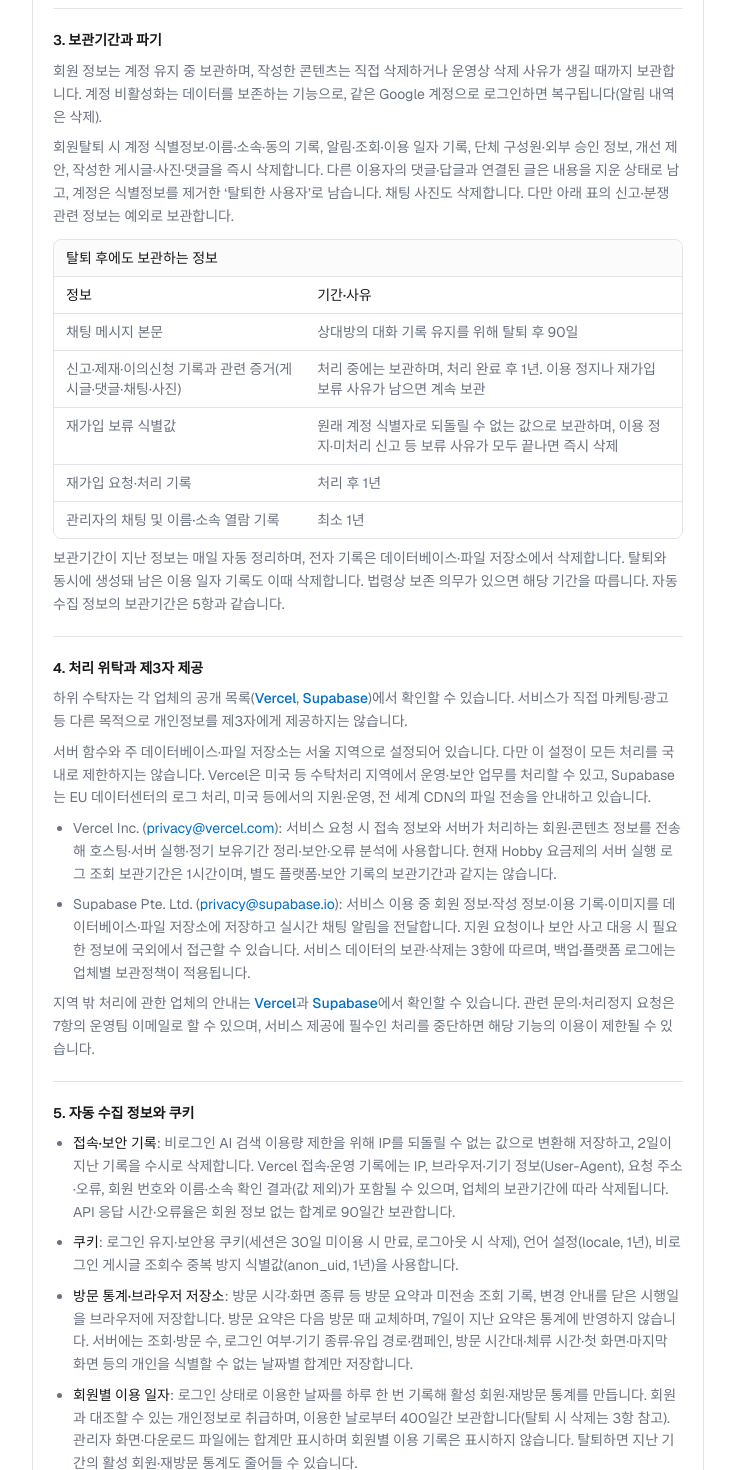
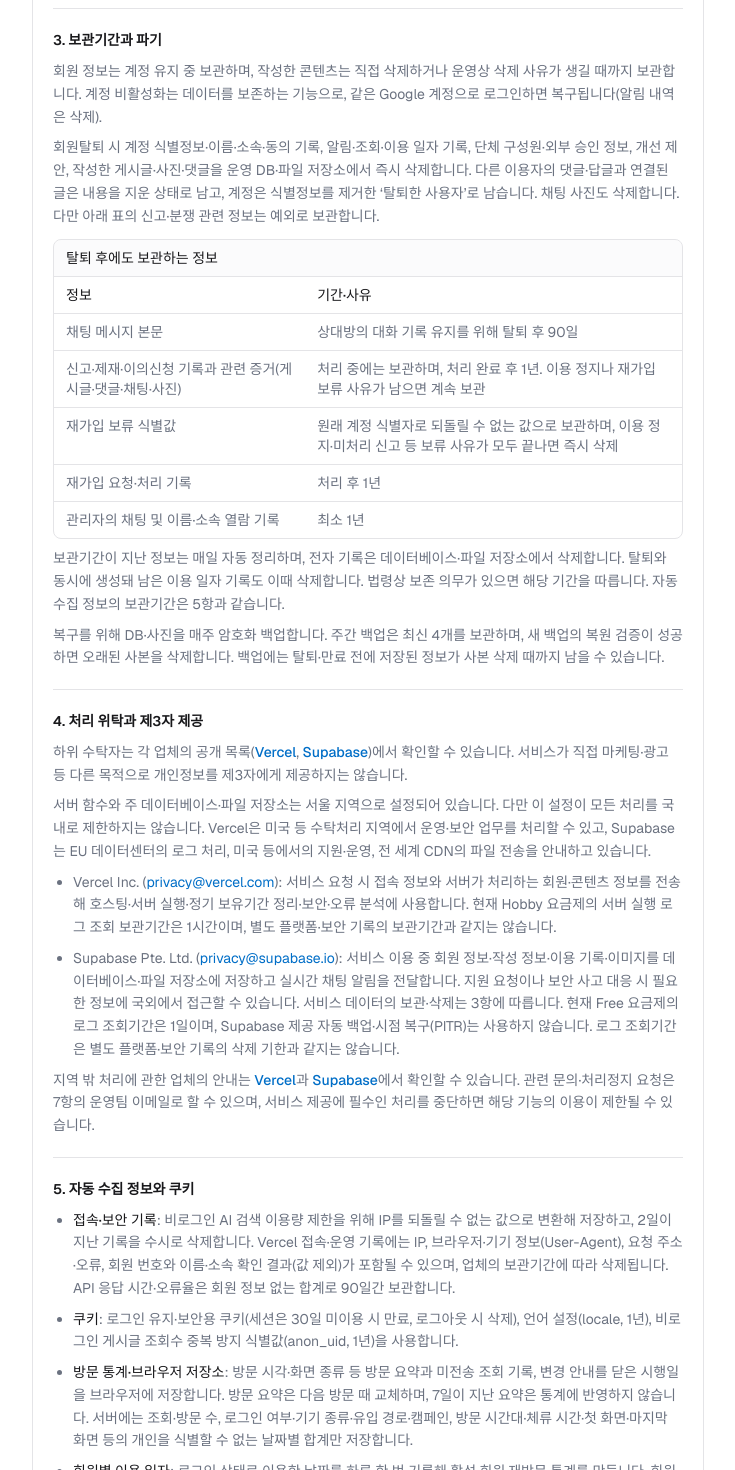
Before and after one commit to oyueo-mm/mju-lost-found, a Next.js app: page /policy/privacy in a window 1280 px wide. Shown: the part 840-2310 px from the top of the page, without its empty margins (272-1007 px from the left). Built offline with nearby package versions, Linux system fonts and the light colour scheme; no server answers.

Commit message:
docs(privacy): record ActivityDay review and confirmed platform settings

```diff
--- a/src/app/(policy)/policy/privacy/page.tsx
+++ b/src/app/(policy)/policy/privacy/page.tsx
@@ -75,7 +75,7 @@ const SECTIONS: Section[] = [
         </p>
         <p className="mt-2">
           회원탈퇴 시 계정 식별정보·이름·소속·동의 기록, 알림·조회·이용 일자 기록, 단체 구성원·외부 승인 정보, 개선 제안,
-          작성한 게시글·사진·댓글을 즉시 삭제합니다. 다른 이용자의 댓글·답글과 연결된 글은 내용을 지운 상태로 남고,
+          작성한 게시글·사진·댓글을 운영 DB·파일 저장소에서 즉시 삭제합니다. 다른 이용자의 댓글·답글과 연결된 글은 내용을 지운 상태로 남고,
           계정은 식별정보를 제거한 &lsquo;탈퇴한 사용자&rsquo;로 남습니다. 채팅 사진도 삭제합니다.
           다만 아래 표의 신고·분쟁 관련 정보는 예외로 보관합니다.
         </p>
@@ -105,6 +105,10 @@ const SECTIONS: Section[] = [
           탈퇴와 동시에 생성돼 남은 이용 일자 기록도 이때 삭제합니다. 법령상 보존 의무가 있으면 해당 기간을 따릅니다.
           자동 수집 정보의 보관기간은 5항과 같습니다.
         </p>
+        <p className="mt-2">
+          복구를 위해 DB·사진을 매주 암호화 백업합니다. 주간 백업은 최신 4개를 보관하며, 새 백업의 복원 검증이 성공하면
+          오래된 사본을 삭제합니다. 백업에는 탈퇴·만료 전에 저장된 정보가 사본 삭제 때까지 남을 수 있습니다.
+        </p>
       </>
     ),
   },
@@ -133,7 +137,9 @@ const SECTIONS: Section[] = [
             Supabase Pte. Ltd. (<a href="mailto:privacy@supabase.io" className="text-primary hover:opacity-80">privacy@supabase.io</a>):
             서비스 이용 중 회원 정보·작성 정보·이용 기록·이미지를 데이터베이스·파일 저장소에 저장하고 실시간 채팅 알림을 전달합니다.
             지원 요청이나 보안 사고 대응 시 필요한 정보에
-            국외에서 접근할 수 있습니다. 서비스 데이터의 보관·삭제는 3항에 따르며, 백업·플랫폼 로그에는 업체별 보관정책이 적용됩니다.
+            국외에서 접근할 수 있습니다. 서비스 데이터의 보관·삭제는 3항에 따릅니다. 현재 Free 요금제의 로그 조회기간은
+            1일이며, Supabase 제공 자동 백업·시점 복구(PITR)는 사용하지 않습니다. 로그 조회기간은 별도 플랫폼·보안 기록의
+            삭제 기한과 같지는 않습니다.
           </li>
         </ul>
         <p className="mt-2">
@@ -169,7 +175,8 @@ const SECTIONS: Section[] = [
           </li>
           <li>
             <strong className="font-medium text-foreground">회원별 이용 일자</strong>: 로그인 상태로 이용한 날짜를 하루
-            한 번 기록해 활성 회원·재방문 통계를 만듭니다. 회원과 대조할 수 있는 개인정보로 취급하며, 이용한 날로부터
+            한 번 기록해 활성 회원·재방문 통계를 만듭니다. 회원과 대조할 수 있는 개인정보로 취급하며, 연간 이용 추이와
+            전년 동월 비교를 위해 이용한 날로부터
             400일간 보관합니다(탈퇴 시 삭제는 3항 참고). 관리자 화면·다운로드 파일에는 합계만 표시하며 회원별 이용 기록은
             표시하지 않습니다. 탈퇴하면 지난 기간의 활성 회원·재방문 통계도 줄어들 수 있습니다.
           </li>
```
Also changed, not shown: 1 other file (tests, documents, lock files or other folders).
